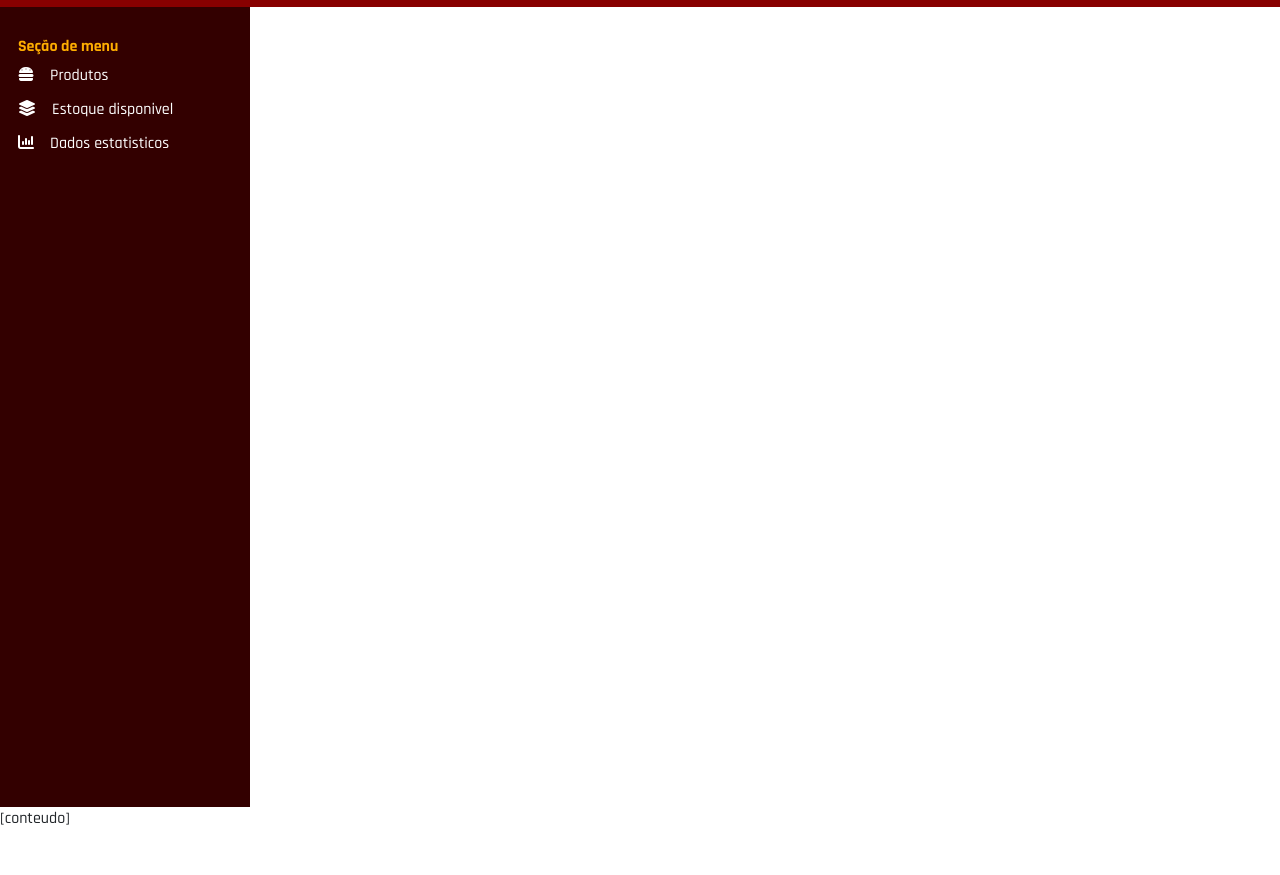
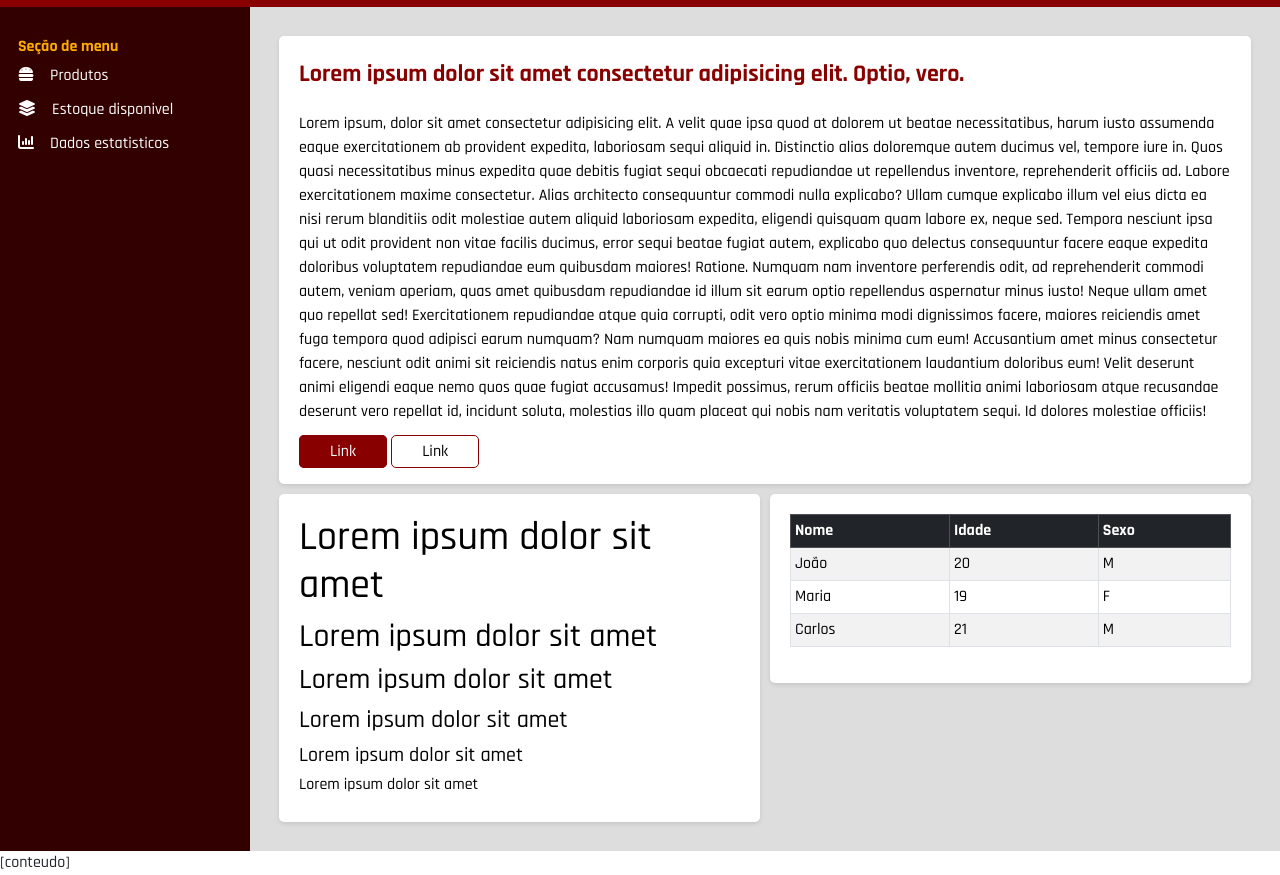
Before and after one commit to Doutoresdainformatica/ProjetoCi4, a plain HTML site: page index.html in a window 1280 px wide. Shown: the part 67-942 px from the top of the page. Before the commit the page ends 898 px from the top, so only its background shows below. Drawn offline with nearby package versions, Linux system fonts and the light colour scheme.

Commit message:
Aula 49
Desenvolvimento da area de conteudo

```diff
--- a/app.css
+++ b/app.css
@@ -84,3 +84,54 @@ font-family: 'Rajdhani', sans-serif;
     padding: 0px 10px;
     color: var(--menu-group-fg-color);
 }
+
+.content{
+    background: var(--content-bg-color);
+    color: var(--content-fg-color);
+}
+
+.content-box{
+    background: var(--color-white);
+    color: var(--color-black);
+    padding: 20px;
+    margin: 5px;
+    border-radius: 5px;
+    box-shadow: var(--shadow);
+}
+
+.content-title{
+    font-size: 1.5rem;
+    font-weight: bold;
+    margin-bottom: 20px;
+    color: var(--top-bar-bg-color);
+}
+
+.btn-cig{
+    background: var(--top-bar-bg-color);
+    border: 1px solid var(--top-bar-bg-color);
+    color: var(--color-white);
+    padding: 5px 30px;
+    border-radius: 5px;
+    cursor: pointer;
+    text-decoration: none;
+    transition: background 0.2s ease;
+}
+
+.btn-cig:hover{
+    background: var(--menu-bg-color);
+}
+
+.btn-cig-outline{
+    color: black;
+    border: 1px solid var(--top-bar-bg-color);
+    padding: 5px 30px;
+    border-radius: 5px;
+    cursor: pointer;
+    text-decoration: none;
+    transition: background 0.2s ease;
+}
+
+.btn-cig-outline:hover{
+    background: var(--top-bar-bg-color);
+    color: var(--color-white);
+}
--- a/index.html
+++ b/index.html
@@ -43,6 +43,69 @@
             <a href="#"><i class="fa-solid fa-chart-column me-3"></i>Dados estatisticos</a>
         </nav>
         <!-- content -->
+        <div class="content p-4">
+
+            <div class="content-box">
+                <p class="content-title">Lorem ipsum dolor sit amet consectetur adipisicing elit. Optio, vero.</p>
+                Lorem ipsum, dolor sit amet consectetur adipisicing elit. A velit quae ipsa quod at dolorem ut beatae necessitatibus, harum iusto assumenda eaque exercitationem ab provident expedita, laboriosam sequi aliquid in.
+                Distinctio alias doloremque autem ducimus vel, tempore iure in. Quos quasi necessitatibus minus expedita quae debitis fugiat sequi obcaecati repudiandae ut repellendus inventore, reprehenderit officiis ad. Labore exercitationem maxime consectetur.
+                Alias architecto consequuntur commodi nulla explicabo? Ullam cumque explicabo illum vel eius dicta ea nisi rerum blanditiis odit molestiae autem aliquid laboriosam expedita, eligendi quisquam quam labore ex, neque sed.
+                Tempora nesciunt ipsa qui ut odit provident non vitae facilis ducimus, error sequi beatae fugiat autem, explicabo quo delectus consequuntur facere eaque expedita doloribus voluptatem repudiandae eum quibusdam maiores! Ratione.
+                Numquam nam inventore perferendis odit, ad reprehenderit commodi autem, veniam aperiam, quas amet quibusdam repudiandae id illum sit earum optio repellendus aspernatur minus iusto! Neque ullam amet quo repellat sed!
+                Exercitationem repudiandae atque quia corrupti, odit vero optio minima modi dignissimos facere, maiores reiciendis amet fuga tempora quod adipisci earum numquam? Nam numquam maiores ea quis nobis minima cum eum!
+                Accusantium amet minus consectetur facere, nesciunt odit animi sit reiciendis natus enim corporis quia excepturi vitae exercitationem laudantium doloribus eum! Velit deserunt animi eligendi eaque nemo quos quae fugiat accusamus!
+                Impedit possimus, rerum officiis beatae mollitia animi laboriosam atque recusandae deserunt vero repellat id, incidunt soluta, molestias illo quam placeat qui nobis nam veritatis voluptatem sequi. Id dolores molestiae officiis!
+                <div class="mt-3">
+                    <a href="#" class="btn-cig">Link</a>
+                    <a href="#" class="btn-cig-outline">Link</a>
+                </div>
+            </div>
+
+            <div class="container-fluid">
+                <div class="row">
+                    <div class="col-lg-6 col-12 p-0">
+                        <div class="content-box">
+                            <h1>Lorem ipsum dolor sit amet</h1>
+                            <h2>Lorem ipsum dolor sit amet</h2>
+                            <h3>Lorem ipsum dolor sit amet</h3>
+                            <h4>Lorem ipsum dolor sit amet</h4>
+                            <h5>Lorem ipsum dolor sit amet</h5>
+                            <h6>Lorem ipsum dolor sit amet</h6>
+                        </div>
+                    </div>
+                    <div class="col-lg-6 col-12 p-0">
+                        <div class="content-box">
+                            <table class="table table-bordered table-striped table-sm">
+                                <thead class="table-dark">
+                                    <tr>
+                                        <th>Nome</th>
+                                        <th>Idade</th>
+                                        <th>Sexo</th>
+                                    </tr>
+                                </thead>
+                                <tbody>
+                                    <tr>
+                                        <td>João</td>
+                                        <td>20</td>
+                                        <td>M</td>
+                                    </tr>
+                                    <tr>
+                                        <td>Maria</td>
+                                        <td>19</td>
+                                        <td>F</td>
+                                    </tr>
+                                    <tr>
+                                        <td>Carlos</td>
+                                        <td>21</td>
+                                        <td>M</td>
+                                    </tr>
+                                </tbody>
+                            </table>
+                        </div>
+                    </div>
+                </div>
+            </div>
+        </div>
     </section>
 
     <!-- footer -->
```
